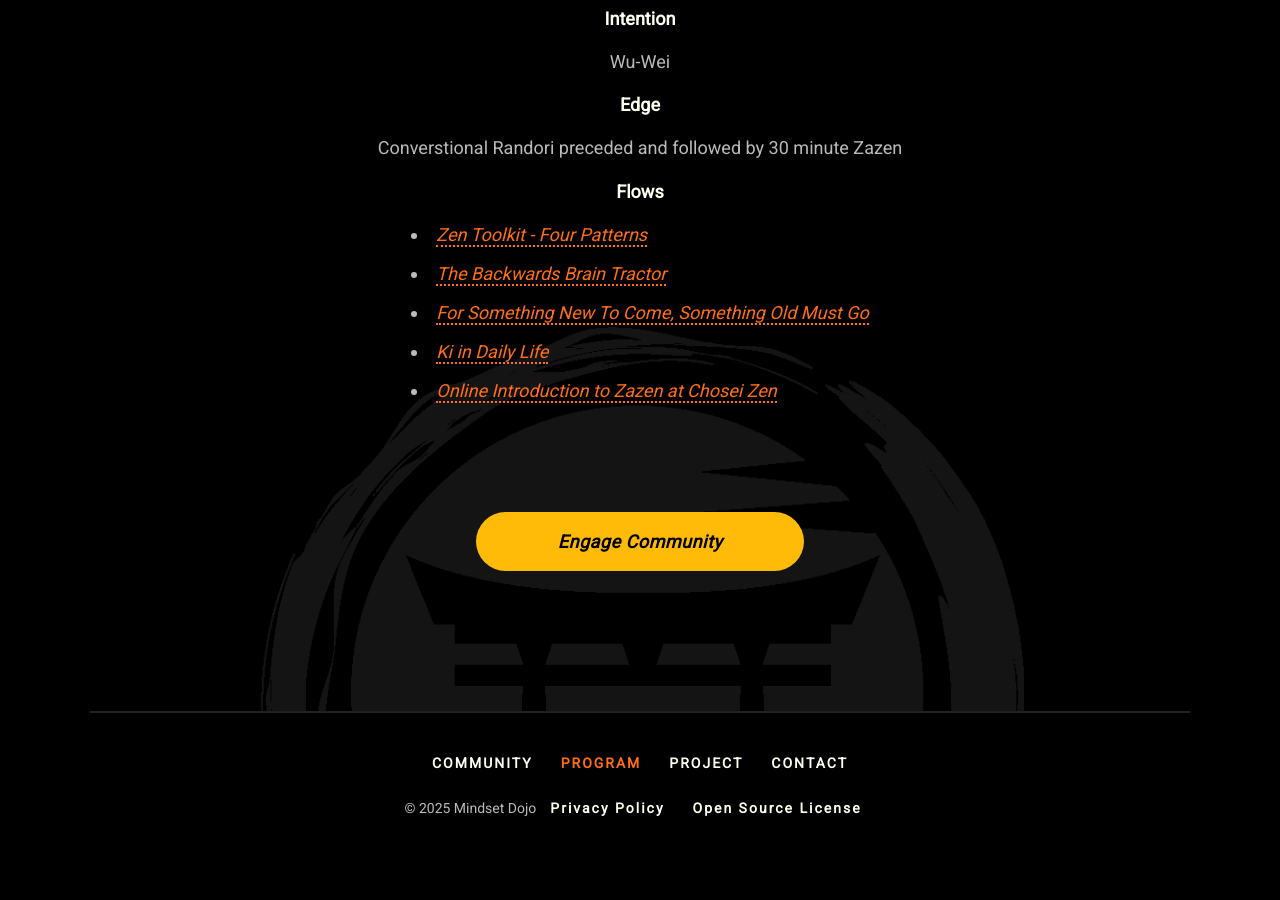
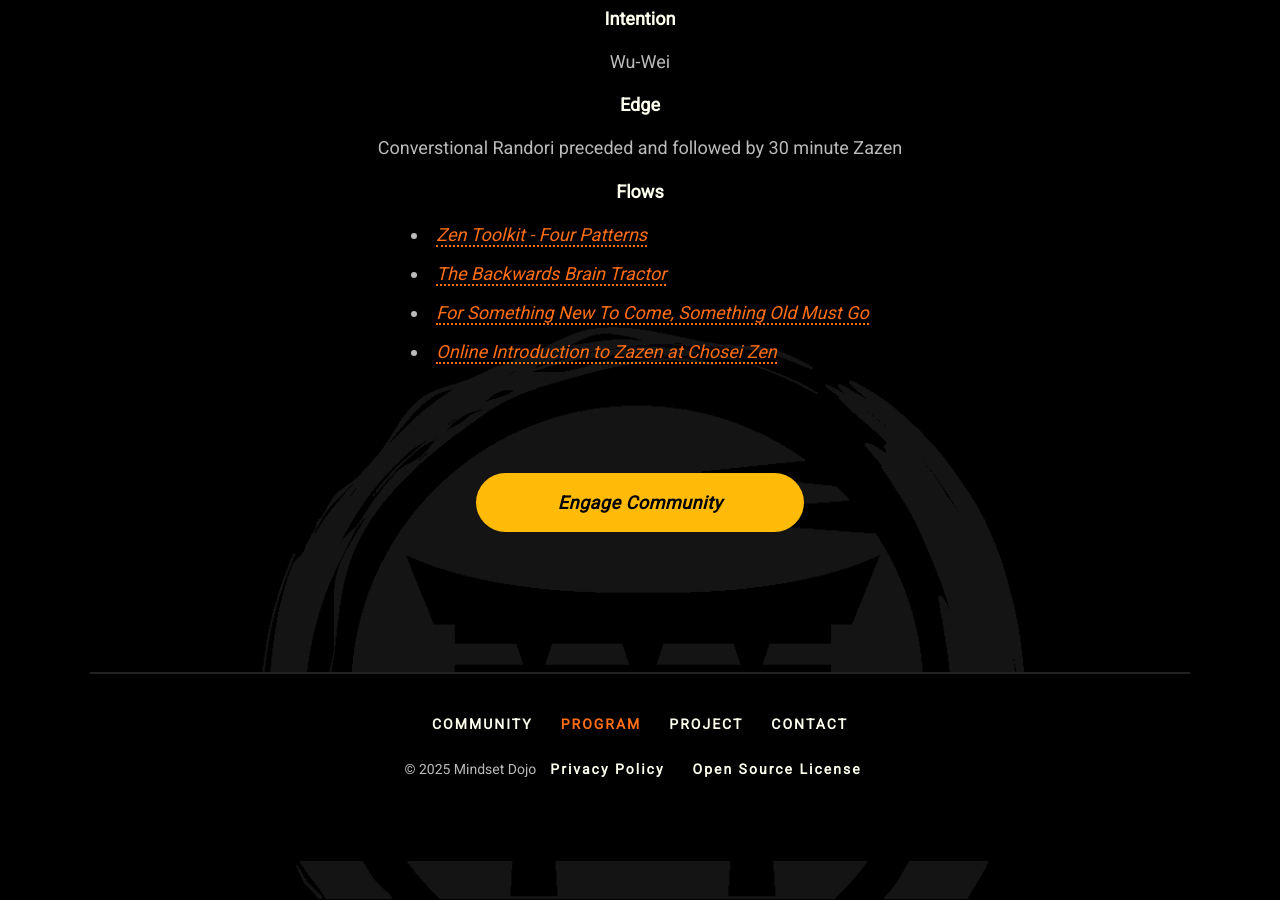
Before and after one commit to mindset-dojo/mindset-dojo.github.io, a Jekyll site: the page built from program.md, in a window 1280 px wide and 900 px high, scrolled down 5726 px. Built offline with Jekyll 4.4.1, drawn with Linux system fonts in a browser that asks for light colours; some web fonts are replaced.

Commit message:
refactor(program): remove ki in daily life book from black level flows and keep that as a black level+ book.

```diff
--- a/_data/program.yaml
+++ b/_data/program.yaml
@@ -168,8 +168,6 @@ levels:
         url: https://youtu.be/lylCYkgC63Q?si=FzuWfAHq4Yie_AHC
       - label: For Something New To Come, Something Old Must Go
         url: https://www.youtube.com/watch?v=_to_w-R0JjQ
-      - label: Ki in Daily Life
-        url: https://www.amazon.com/Ki-Daily-Life-Koichi-Tohei/dp/4889960716
       - label: Online Introduction to Zazen at Chosei Zen
         url: https://www.choseizen.org/online-intro-to-zazen
 ...
```
